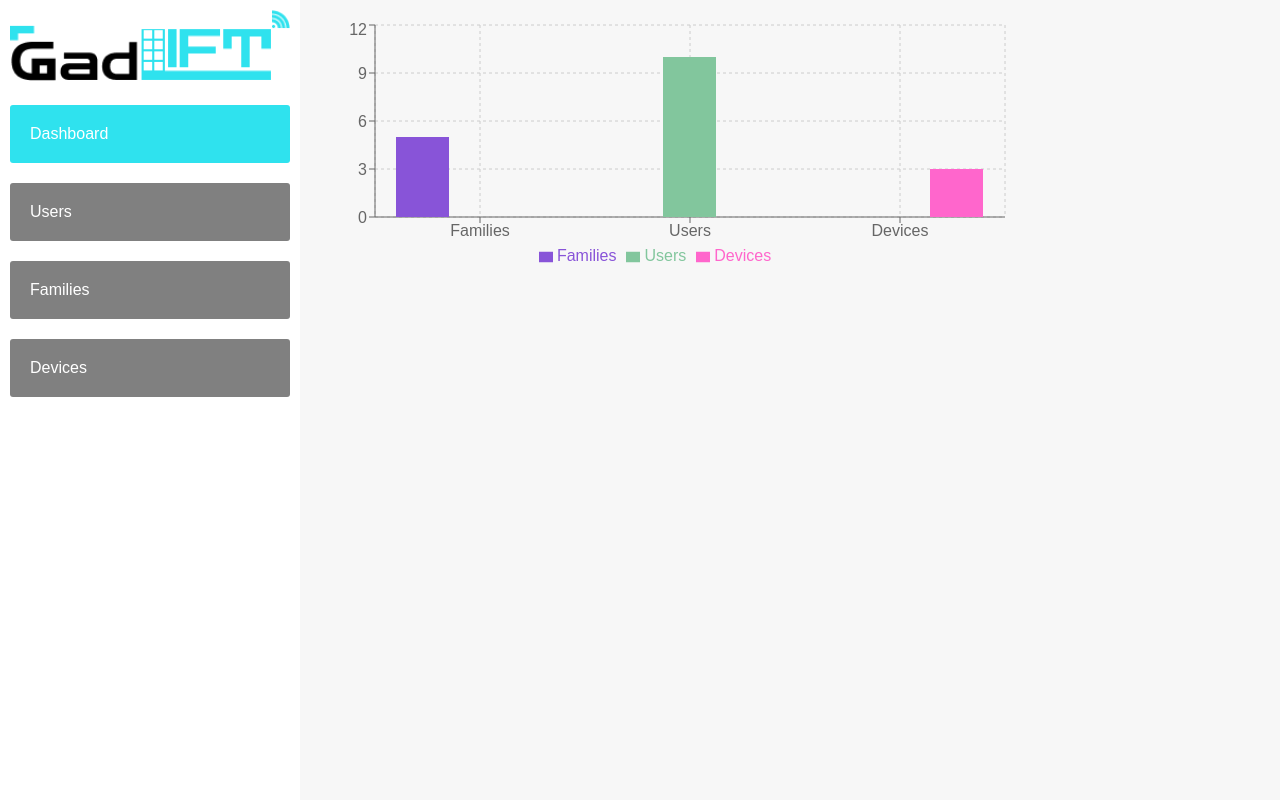
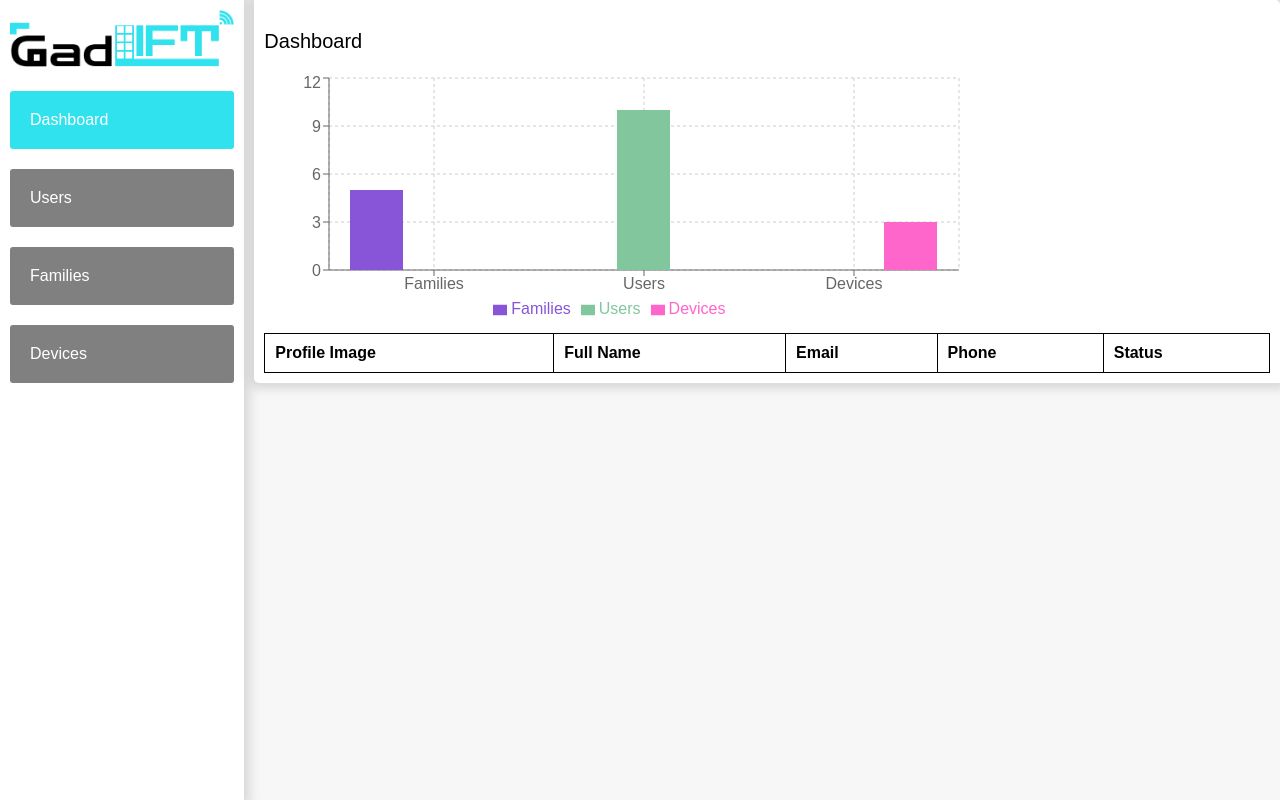
Before and after one commit to younes-damouna/gad-lift, a React (Create React App) app in the folder web_frontend/: page /dashboard in a window 1280 px wide. Built offline with nearby package versions, Linux system fonts and the light colour scheme; a web font is replaced by a local one.

Commit message:
frontend: styled panel component

```diff
--- a/web_frontend/src/components/Panel/index.css
+++ b/web_frontend/src/components/Panel/index.css
@@ -0,0 +1,44 @@
+.panel{
+    background-color: white;
+    border-radius:0px 5px;
+
+    padding: 10px;
+}
+.panel-title{
+    font-size: 20px;
+    margin-block: 20px;
+}
+.table-container{
+    border-radius: 5px;
+    padding-top: 10px;
+    width: 100%;
+    position: relative;
+
+}
+.panel,.aside{
+    /* border-radius: 20px; */
+    box-shadow: 1px 1px 10px 5px rgba(128, 128, 128, 0.256);
+}
+table{
+    border-collapse: collapse;
+    /* border-radius: 10px; */
+    width: 100%;
+    table-layout:auto;
+    overflow-x: scroll ;
+
+
+}
+table,td,th{
+    text-align: start;
+}
+td,th,tr{
+    border: 1px solid;
+    padding-inline: 10px;
+    padding-block: 10px;
+    /* border-radius: 5px; */
+
+}
+
+.menu-item{
+    width: 100%;
+}
--- a/web_frontend/src/components/Panel/index.jsx
+++ b/web_frontend/src/components/Panel/index.jsx
@@ -1,7 +1,8 @@
-import React from 'react'
+import React, { useState } from 'react'
 import './index.css'
 import BarChartCustom from '../BarChart'
 const Panel = ({activeMainTab}) => {
+    const [users, setusers] = useState([]);
 
     const data = [
         {
@@ -22,7 +23,42 @@ const Panel = ({activeMainTab}) => {
       ];
 
   return (
-    <div> <BarChartCustom data={data}/></div>
+    <div className='panel w-100'>
+  <div className="panel-title">   {activeMainTab}</div>
+    {activeMainTab=="Dashboard"?
+     <BarChartCustom data={data}/>:<></>
+
+    }
+      <div className="table-container">
+          <table>
+            <thead>
+              <tr>
+              <th>Profile Image</th>
+
+                <th>Full Name</th>
+                <th>Email</th>
+                <th>Phone</th>
+
+                <th>Status</th>
+              </tr>
+            </thead>
+            <tbody>
+              {Array.isArray(users)?users.map((user, index) => {
+                return (
+                  <tr key={index}>
+                    <td>`{user.first_name} {user.last_name}`</td>
+                    <td>{user.phone_number}</td>
+                    <td>{user.email}</td>
+
+                  </tr>
+                );
+              }):""}
+            </tbody>
+          </table>
+        </div>
+    {/* <BarChartCustom data={data}/> */}
+    </div>
+
   )
 }
 
--- a/web_frontend/src/pages/Dashboard/index.jsx
+++ b/web_frontend/src/pages/Dashboard/index.jsx
@@ -38,8 +38,8 @@ const DashboardPage = () => {
 
           </div>
         </div>
-        <div className="m-10">
-        <Panel/>
+        <div className="m-10 w-100">
+        <Panel activeMainTab={activeMainTab}/>
         </div>
 
 
--- a/web_frontend/src/styles/utilities.css
+++ b/web_frontend/src/styles/utilities.css
@@ -166,7 +166,3 @@ a {
 .text-danger{
   color: red;
 }
-.m-10{
-  /* margin: 10px; */
-  margin-top: 20px;
-}
```
